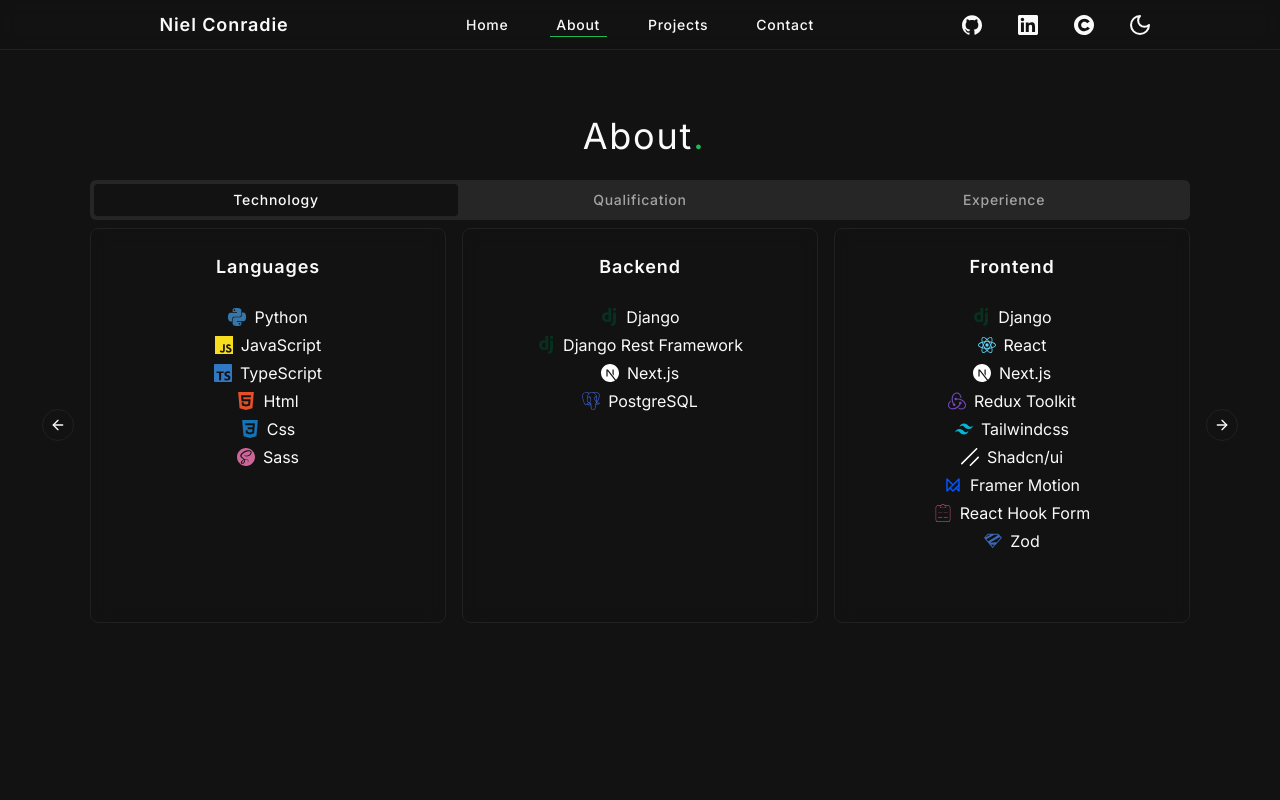
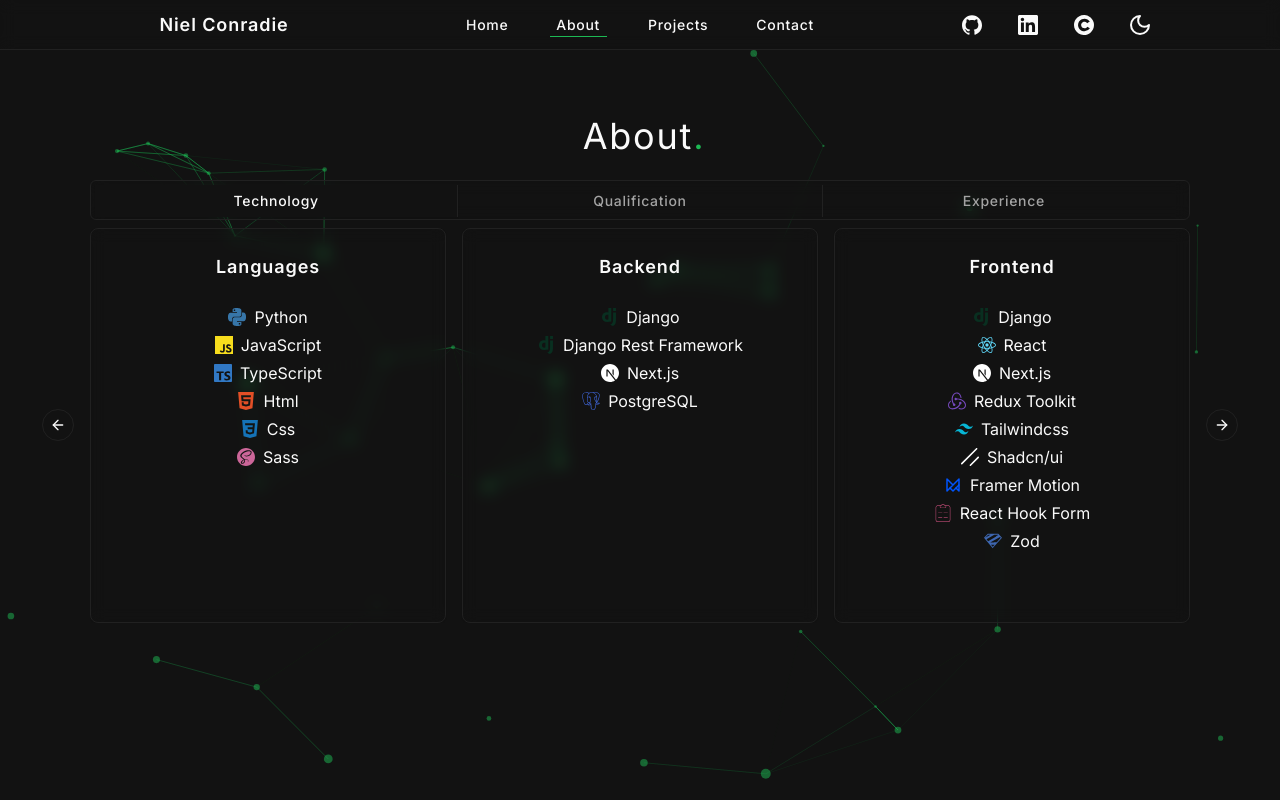
Before and after one commit to niel-conradie/niel-conradie.github.io, a Next.js app: page /about in a window 1280 px wide. Built offline with nearby package versions, Linux system fonts and the light colour scheme.

Commit message:
Particles
Test

```diff
--- a/package.json
+++ b/package.json
@@ -13,6 +13,8 @@
     "@radix-ui/react-slot": "^1.0.2",
     "@radix-ui/react-tabs": "^1.0.4",
     "@radix-ui/react-tooltip": "^1.0.7",
+    "@tsparticles/engine": "^3.4.0",
+    "@tsparticles/react": "^3.0.0",
     "class-variance-authority": "^0.7.0",
     "clsx": "^2.1.1",
     "embla-carousel-autoplay": "^8.0.4",
@@ -26,7 +28,8 @@
     "react-icons": "^5.2.0",
     "sharp": "^0.33.3",
     "tailwind-merge": "^2.3.0",
-    "tailwindcss-animate": "^1.0.7"
+    "tailwindcss-animate": "^1.0.7",
+    "tsparticles": "^3.4.0"
   },
   "devDependencies": {
     "@types/node": "^20",
--- a/src/app/(home)/page.tsx
+++ b/src/app/(home)/page.tsx
@@ -82,7 +82,7 @@
                   direction: "right",
                   distance: 25,
                   duration: 1,
-                  delay: 3,
+                  delay: 2.5,
                 })}
                 initial="hidden"
                 animate="show"
@@ -104,7 +104,7 @@
                   direction: "left",
                   distance: 25,
                   duration: 1,
-                  delay: 3,
+                  delay: 2.5,
                 })}
                 initial="hidden"
                 animate="show"
@@ -128,8 +128,8 @@
             variants={fade({
               direction: "up",
               distance: 0,
-              duration: 0.75,
-              delay: 2.25,
+              duration: 0,
+              delay: 3,
             })}
             initial="hidden"
             animate="show"
--- a/src/app/about/page.tsx
+++ b/src/app/about/page.tsx
@@ -77,14 +77,14 @@
 
           <div>
             <Tabs
-              className="w-80 sm:w-[40rem] xl:w-[68.75rem] "
+              className="w-80 sm:w-[40rem] xl:w-[68.75rem]"
               defaultValue="technology"
             >
-              <TabsList className="grid grid-cols-3">
+              <TabsList className="grid grid-cols-3 border bg-background/95 backdrop-blur supports-[backdrop-filter]:bg-background/60">
                 {categories.map((category, index) => (
                   <TabsTrigger
                     key={index}
-                    className="transition-all duration-300 hover:!text-primary"
+                    className="transition-all duration-300 first:rounded-none first:border-r last:rounded-none last:border-l hover:!text-primary"
                     value={category.value}
                   >
                     <span className="select-none tracking-wider">
--- a/src/app/layout.tsx
+++ b/src/app/layout.tsx
@@ -4,6 +4,7 @@
 
 import { Header } from "@/components/navigation";
 import { ThemeProvider } from "@/components/theme/";
+import { Particles } from "@/components/utils";
 
 import { cn } from "@/lib/utils";
 
@@ -58,6 +59,7 @@
           disableTransitionOnChange
         >
           <Header />
+          <Particles />
           {children}
         </ThemeProvider>
       </body>
--- a/src/app/projects/page.tsx
+++ b/src/app/projects/page.tsx
@@ -92,7 +92,7 @@
               <CarouselContent>
                 {projects.map((project, index) => (
                   <CarouselItem key={index} className="xl:basis-1/3">
-                    <Card className="h-fit cursor-grab">
+                    <Card className="h-fit cursor-grab bg-background/95 backdrop-blur supports-[backdrop-filter]:bg-background/60">
                       <CardHeader>
                         <CardTitle className="select-none text-center text-base tracking-wider sm:text-lg">
                           {project.title}
--- a/src/components/utils/index.ts
+++ b/src/components/utils/index.ts
@@ -1,3 +1,4 @@
 export { default as Loader } from "@/components/utils/loader";
 export { default as LoaderProvider } from "@/components/utils/loader-provider";
 export { default as Logo } from "@/components/utils/logo";
+export { default as Particles } from "@/components/utils/particles";
--- /dev/null
+++ b/src/components/utils/particles.jsx
@@ -0,0 +1,115 @@
+"use client";
+
+// react.js
+import { useCallback, useEffect, useState } from "react";
+
+// @tsparticles/react
+import Particles, { initParticlesEngine } from "@tsparticles/react";
+// import { loadAll } from "@/tsparticles/all"; // if you are going to use `loadAll`, install the "@tsparticles/all" package too.
+// import { loadFull } from "tsparticles"; // if you are going to use `loadFull`, install the "tsparticles" package too.
+import { loadSlim } from "@tsparticles/slim"; // if you are going to use `loadSlim`, install the "@tsparticles/slim" package too.
+// import { loadBasic } from "@tsparticles/basic"; // if you are going to use `loadBasic`, install the "@tsparticles/basic" package too.
+
+export default function ParticlesContainer() {
+  const [init, setInit] = useState(false);
+
+  // this should be run only once per application lifetime
+  useEffect(() => {
+    initParticlesEngine(async (engine) => {
+      // you can initiate the tsParticles instance (engine) here, adding custom shapes or presets
+      // this loads the tsparticles package bundle, it's the easiest method for getting everything ready
+      // starting from v2 you can add only the features you need reducing the bundle size
+      //await loadAll(engine);
+      //await loadFull(engine);
+      await loadSlim(engine);
+      // await loadBasic(engine);
+    }).then(() => {
+      setInit(true);
+    });
+  }, []);
+
+  const particlesLoaded = (container) => {
+    console.log(container);
+  };
+
+  const options = {
+    background: {
+      color: {
+        value: "",
+      },
+    },
+    fpsLimit: 120,
+    interactivity: {
+      events: {
+        onClick: {
+          enable: false,
+          mode: "push",
+        },
+        onHover: {
+          enable: false,
+          mode: "repulse",
+        },
+        resize: true,
+      },
+      modes: {
+        push: {
+          quantity: 90,
+        },
+        repulse: {
+          distance: 200,
+          duration: 0.4,
+        },
+      },
+    },
+    particles: {
+      color: {
+        value: "#1db954",
+      },
+      links: {
+        color: "#1db954",
+        distance: 150,
+        enable: true,
+        opacity: 0.5,
+        width: 1,
+      },
+      move: {
+        direction: "none",
+        enable: true,
+        outModes: {
+          default: "bounce",
+        },
+        random: false,
+        speed: 1,
+        straight: false,
+      },
+      number: {
+        density: {
+          enable: true,
+          area: 800,
+        },
+        value: 80,
+      },
+      opacity: {
+        value: 0.5,
+      },
+      shape: {
+        type: "circle",
+      },
+      size: {
+        value: { min: 1, max: 5 },
+      },
+    },
+    detectRetina: true,
+  };
+
+  return (
+    init && (
+      <Particles
+        id="tsparticles"
+        className="-z-50"
+        particlesLoaded={particlesLoaded}
+        options={options}
+      />
+    )
+  );
+}
```
Also changed, not shown: 1 other file (tests, documents, lock files or other folders).
